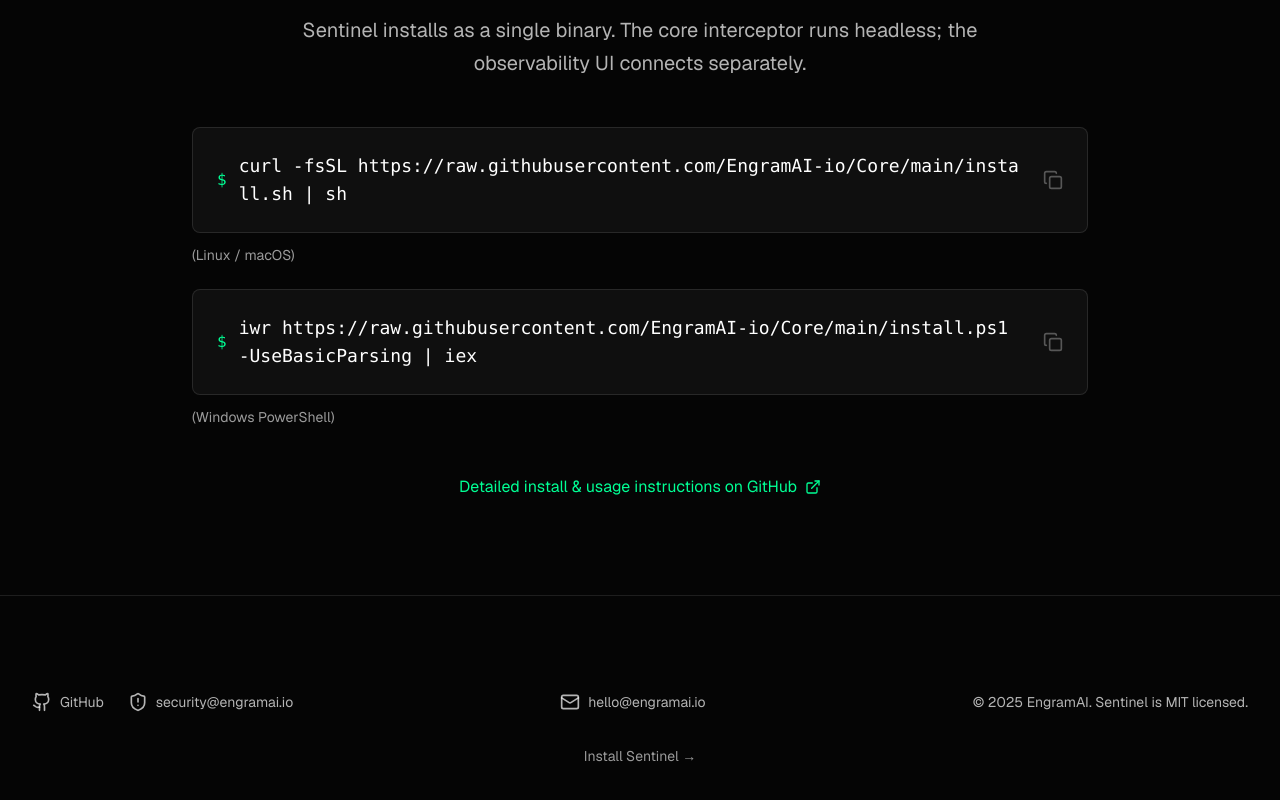
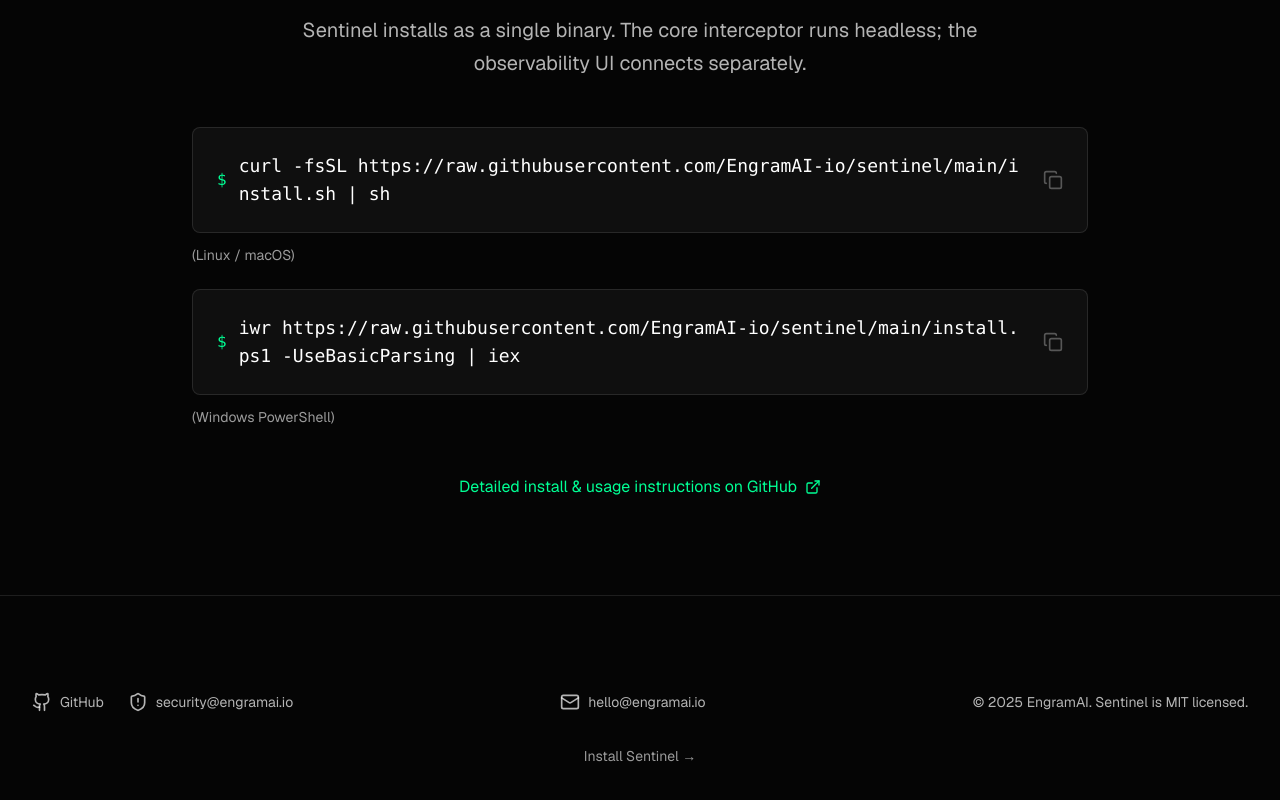
Before and after one commit to EngramAI-io/landing-page, a Next.js app: page / in a window 1280 px wide. Shown: the part 7162-7962 px from the top of the page. Built offline with nearby package versions, Linux system fonts and the light colour scheme.

Commit message:
Updated install commands

```diff
--- a/components/InstallBar.tsx
+++ b/components/InstallBar.tsx
@@ -12,10 +12,10 @@
 import { copyToClipboard } from "@/lib/utils";
 
 const installCommandUnix =
-  "curl -fsSL https://raw.githubusercontent.com/EngramAI-io/Core/main/install.sh | sh";
+  "curl -fsSL https://raw.githubusercontent.com/EngramAI-io/sentinel/main/install.sh | sh";
 
 const installCommandWindows =
-  "iwr https://raw.githubusercontent.com/EngramAI-io/Core/main/install.ps1 -UseBasicParsing | iex";
+  "iwr https://raw.githubusercontent.com/EngramAI-io/sentinel/main/install.ps1 -UseBasicParsing | iex";
 
 export default function InstallBar() {
   const [copied, setCopied] = useState<"unix" | "windows" | null>(null);
```
